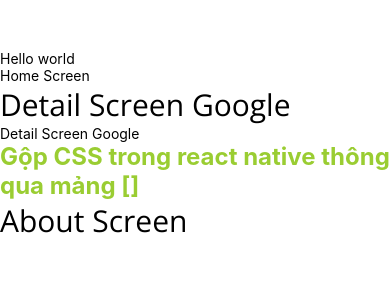
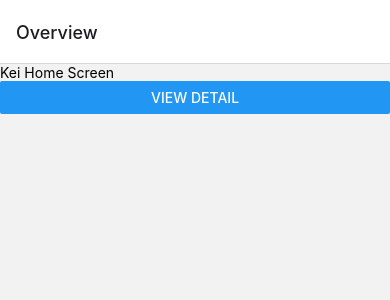
Before and after one commit to khoa36isefiw/react-native-basic, a React Native app: screen /home in a window 390 px wide. Shown: the top 300 px of the page. Built offline with nearby package versions, Linux system fonts and the light colour scheme.

Commit message:
add navigator

```diff
--- a/App.tsx
+++ b/App.tsx
@@ -6,6 +6,9 @@
 import * as SplashScreen from "expo-splash-screen";
 import { useEffect } from "react";
 import { OPENSANS_REGULAR } from "./utils/const";
+
+import { NavigationContainer } from "@react-navigation/native";
+import { createNativeStackNavigator } from "@react-navigation/native-stack";
 
 SplashScreen.preventAutoHideAsync(); // waiting for loading
 
@@ -24,16 +27,20 @@
   if (!loaded && !error) {
     return null;
   }
+
+  const Stack = createNativeStackNavigator();
+
   return (
-    <View>
-      <Text style={{ paddingTop: 50 }}>Hello world</Text>
-      <HomeScreen />
-      <DetailScreen />
-      <View>
-        <Text>Detail Screen Google</Text>
-      </View>
-      <AboutScreen />
-    </View>
+    <NavigationContainer>
+      <Stack.Navigator>
+        <Stack.Screen
+          name="home"
+          component={HomeScreen}
+          options={{ title: "Overview" }}
+        />
+        <Stack.Screen name="Details" component={DetailScreen} />
+      </Stack.Navigator>
+    </NavigationContainer>
   );
 };
 
--- a/components/reviews/home.tsx
+++ b/components/reviews/home.tsx
@@ -1,10 +1,12 @@
 import React from "react";
-import { Text, View } from "react-native";
+import { Button, Text, View } from "react-native";
 
 function HomeScreen() {
   return (
     <View>
-      <Text>Home Screen</Text>
+      <Text>Kei Home Screen</Text>
+      {/* navigate to detail page */}
+      <Button title="View Detail" onPress={() => alert("me!")} />
     </View>
   );
 }
```
